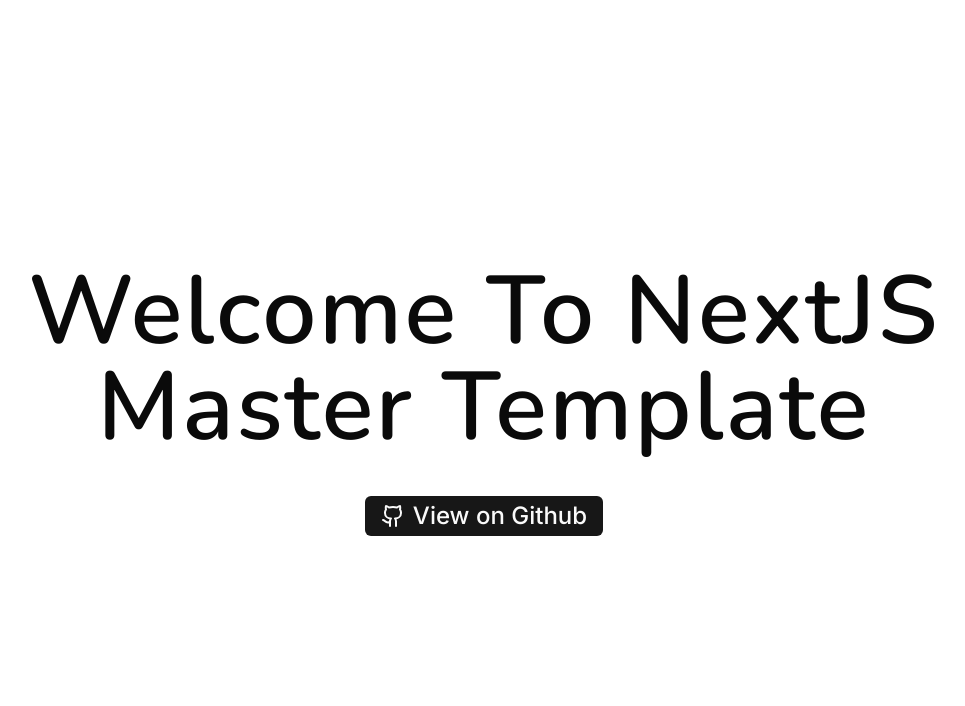
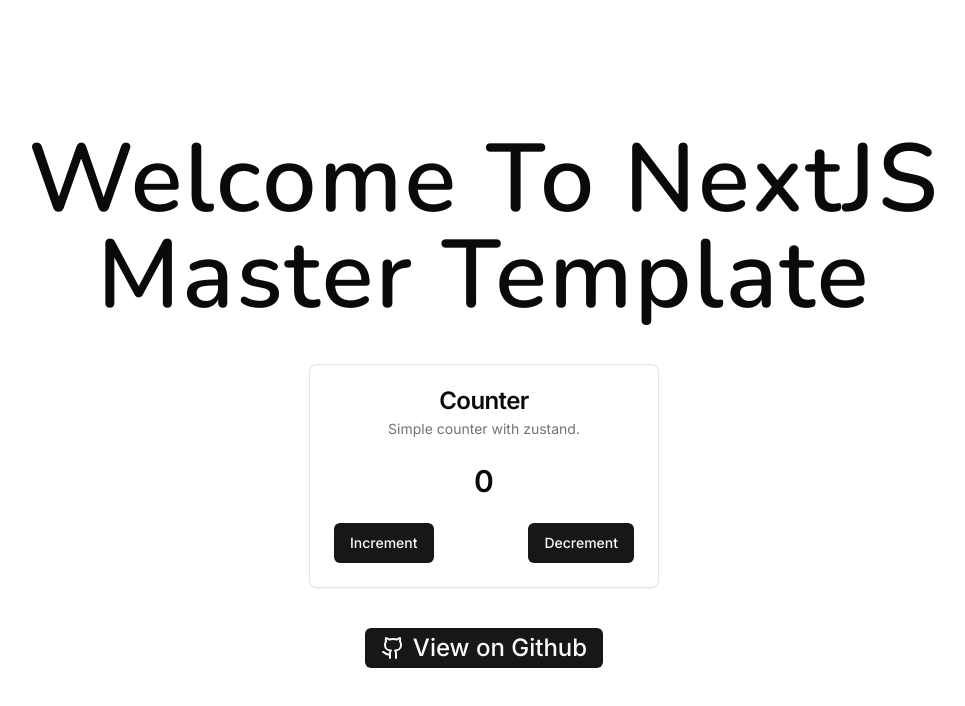
Before and after one commit to lelinrashed/nextjs-master-template, a Next.js app: page / in a window 1280 px wide. Shown: the top 706 px of the page, without its empty margins (156-1121 px from the left). Built offline with nearby package versions, Linux system fonts and the light colour scheme.

Commit message:
setup zustand and zod with validation

```diff
--- a/app/page.tsx
+++ b/app/page.tsx
@@ -1,7 +1,8 @@
+import Counter from "@/components/counter";
 import { Button } from "@/components/ui/button";
 import { cn } from "@/lib/utils";
 import { GithubIcon } from "lucide-react";
-import { Nunito, Poppins } from "next/font/google";
+import { Nunito } from "next/font/google";
 
 const nunito = Nunito({
 	subsets: ["latin"],
@@ -19,6 +20,7 @@
 			>
 				Welcome to NextJS master template
 			</h1>
+			<Counter />
 			<Button className="mx-auto text-2xl">
 				<GithubIcon size={24} />
 				<span className="ml-2">View on Github</span>
--- /dev/null
+++ b/components/counter/index.tsx
@@ -0,0 +1,33 @@
+"use client";
+
+import { Button } from "@/components/ui/button";
+import {
+	Card,
+	CardContent,
+	CardDescription,
+	CardFooter,
+	CardHeader,
+	CardTitle,
+} from "@/components/ui/card";
+import { useCounterStore } from "@/stores/counter-store";
+
+export default function Counter() {
+	const { counter, increment, decrement } = useCounterStore();
+	return (
+		<Card className="w-[350px] mx-auto">
+			<CardHeader className="text-center">
+				<CardTitle>Counter</CardTitle>
+				<CardDescription>Simple counter with zustand.</CardDescription>
+			</CardHeader>
+			<CardContent>
+				<div className="text-3xl font-semibold text-center">
+					{counter}
+				</div>
+			</CardContent>
+			<CardFooter className="flex justify-between">
+				<Button onClick={increment}>Increment</Button>
+				<Button onClick={decrement}>Decrement</Button>
+			</CardFooter>
+		</Card>
+	);
+}
--- /dev/null
+++ b/components/ui/card.tsx
@@ -0,0 +1,79 @@
+import * as React from "react"
+
+import { cn } from "@/lib/utils"
+
+const Card = React.forwardRef<
+  HTMLDivElement,
+  React.HTMLAttributes<HTMLDivElement>
+>(({ className, ...props }, ref) => (
+  <div
+    ref={ref}
+    className={cn(
+      "rounded-lg border bg-card text-card-foreground shadow-sm",
+      className
+    )}
+    {...props}
+  />
+))
+Card.displayName = "Card"
+
+const CardHeader = React.forwardRef<
+  HTMLDivElement,
+  React.HTMLAttributes<HTMLDivElement>
+>(({ className, ...props }, ref) => (
+  <div
+    ref={ref}
+    className={cn("flex flex-col space-y-1.5 p-6", className)}
+    {...props}
+  />
+))
+CardHeader.displayName = "CardHeader"
+
+const CardTitle = React.forwardRef<
+  HTMLParagraphElement,
+  React.HTMLAttributes<HTMLHeadingElement>
+>(({ className, ...props }, ref) => (
+  <h3
+    ref={ref}
+    className={cn(
+      "text-2xl font-semibold leading-none tracking-tight",
+      className
+    )}
+    {...props}
+  />
+))
+CardTitle.displayName = "CardTitle"
+
+const CardDescription = React.forwardRef<
+  HTMLParagraphElement,
+  React.HTMLAttributes<HTMLParagraphElement>
+>(({ className, ...props }, ref) => (
+  <p
+    ref={ref}
+    className={cn("text-sm text-muted-foreground", className)}
+    {...props}
+  />
+))
+CardDescription.displayName = "CardDescription"
+
+const CardContent = React.forwardRef<
+  HTMLDivElement,
+  React.HTMLAttributes<HTMLDivElement>
+>(({ className, ...props }, ref) => (
+  <div ref={ref} className={cn("p-6 pt-0", className)} {...props} />
+))
+CardContent.displayName = "CardContent"
+
+const CardFooter = React.forwardRef<
+  HTMLDivElement,
+  React.HTMLAttributes<HTMLDivElement>
+>(({ className, ...props }, ref) => (
+  <div
+    ref={ref}
+    className={cn("flex items-center p-6 pt-0", className)}
+    {...props}
+  />
+))
+CardFooter.displayName = "CardFooter"
+
+export { Card, CardHeader, CardFooter, CardTitle, CardDescription, CardContent }
--- a/package.json
+++ b/package.json
@@ -17,7 +17,10 @@
     "react": "^18",
     "react-dom": "^18",
     "tailwind-merge": "^2.2.1",
-    "tailwindcss-animate": "^1.0.7"
+    "tailwindcss-animate": "^1.0.7",
+    "zod": "^3.22.4",
+    "zod-validation-error": "^3.0.0",
+    "zustand": "^4.5.0"
   },
   "devDependencies": {
     "@types/node": "^20",
@@ -27,6 +30,7 @@
     "eslint": "^8",
     "eslint-config-next": "14.1.0",
     "postcss": "^8",
+    "simple-zustand-devtools": "^1.1.0",
     "tailwindcss": "^3.3.0",
     "typescript": "^5"
   }
--- /dev/null
+++ b/stores/counter-store.ts
@@ -0,0 +1,13 @@
+import { create } from "zustand";
+
+export type CounterStore = {
+	counter: number;
+	increment: () => void;
+	decrement: () => void;
+};
+
+export const useCounterStore = create<CounterStore>()((set) => ({
+	counter: 0,
+	increment: () => set((state) => ({ counter: state.counter + 1 })),
+	decrement: () => set((state) => ({ counter: state.counter - 1 })),
+}));
```
Also changed, not shown: 1 other file (tests, documents, lock files or other folders). Lines whose indentation alone changed are shown as unchanged.
